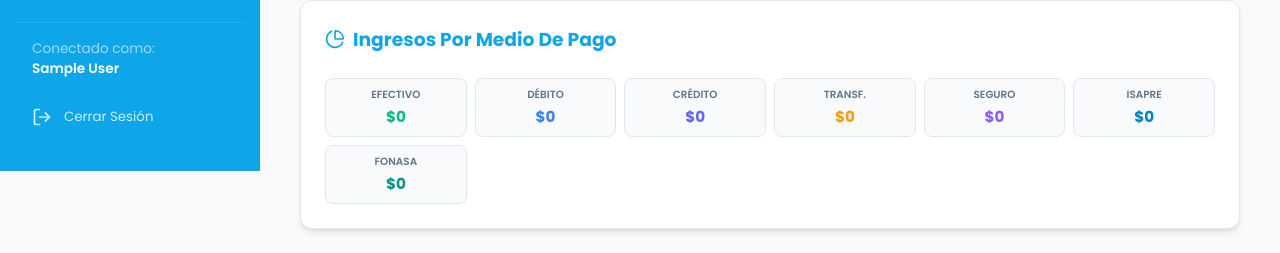
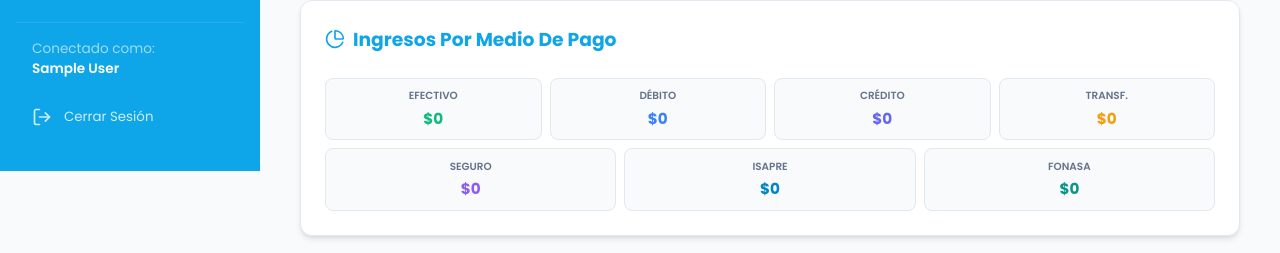
Before and after one commit to gomezericj/EOAPI, a Next.js app: page / in a window 1280 px wide. Shown: the part 629-882 px from the top of the page. Built offline with nearby package versions, Linux system fonts and the light colour scheme; no server answers; the database is empty; sample sign-in values are in the browser's storage.

Commit message:
style: organizar medios de pago en 2 filas simétricas (arriba 4, abajo 3)

```diff
--- a/app/page.js
+++ b/app/page.js
@@ -186,34 +186,41 @@ export default function Dashboard() {
             Ingresos por Medio de Pago
           </h3>
         </div>
-        <div style={{ display: 'grid', gridTemplateColumns: 'repeat(auto-fit, minmax(130px, 1fr))', gap: '0.5rem' }}>
-          <div style={{ textAlign: 'center', padding: '0.5rem', backgroundColor: '#f8fafc', borderRadius: '8px', border: '1px solid #e2e8f0' }}>
+        <div style={{ display: 'flex', flexDirection: 'column', gap: '0.5rem' }}>
+          {/* Fila Superior: Medios Directos (4 columnas) */}
+          <div style={{ display: 'grid', gridTemplateColumns: 'repeat(4, 1fr)', gap: '0.5rem' }}>
+            <div style={{ textAlign: 'center', padding: '0.6rem 0.5rem', backgroundColor: '#f8fafc', borderRadius: '8px', border: '1px solid #e2e8f0' }}>
               <p style={{ margin: 0, fontSize: '0.65rem', color: '#64748b', fontWeight: 600 }}>EFECTIVO</p>
               <h4 style={{ margin: '0.15rem 0 0', color: '#10b981', fontSize: '0.95rem' }}>${(stats.paymentMethods.efectivo || 0).toLocaleString('es-CL')}</h4>
             </div>
-          <div style={{ textAlign: 'center', padding: '0.5rem', backgroundColor: '#f8fafc', borderRadius: '8px', border: '1px solid #e2e8f0' }}>
+            <div style={{ textAlign: 'center', padding: '0.6rem 0.5rem', backgroundColor: '#f8fafc', borderRadius: '8px', border: '1px solid #e2e8f0' }}>
               <p style={{ margin: 0, fontSize: '0.65rem', color: '#64748b', fontWeight: 600 }}>DÉBITO</p>
               <h4 style={{ margin: '0.15rem 0 0', color: '#3b82f6', fontSize: '0.95rem' }}>${(stats.paymentMethods.debito || 0).toLocaleString('es-CL')}</h4>
             </div>
-          <div style={{ textAlign: 'center', padding: '0.5rem', backgroundColor: '#f8fafc', borderRadius: '8px', border: '1px solid #e2e8f0' }}>
+            <div style={{ textAlign: 'center', padding: '0.6rem 0.5rem', backgroundColor: '#f8fafc', borderRadius: '8px', border: '1px solid #e2e8f0' }}>
               <p style={{ margin: 0, fontSize: '0.65rem', color: '#64748b', fontWeight: 600 }}>CRÉDITO</p>
               <h4 style={{ margin: '0.15rem 0 0', color: '#6366f1', fontSize: '0.95rem' }}>${(stats.paymentMethods.credito || 0).toLocaleString('es-CL')}</h4>
             </div>
-          <div style={{ textAlign: 'center', padding: '0.5rem', backgroundColor: '#f8fafc', borderRadius: '8px', border: '1px solid #e2e8f0' }}>
+            <div style={{ textAlign: 'center', padding: '0.6rem 0.5rem', backgroundColor: '#f8fafc', borderRadius: '8px', border: '1px solid #e2e8f0' }}>
               <p style={{ margin: 0, fontSize: '0.65rem', color: '#64748b', fontWeight: 600 }}>TRANSF.</p>
               <h4 style={{ margin: '0.15rem 0 0', color: '#f59e0b', fontSize: '0.95rem' }}>${(stats.paymentMethods.transferencia || 0).toLocaleString('es-CL')}</h4>
             </div>
-          <div style={{ textAlign: 'center', padding: '0.5rem', backgroundColor: '#f8fafc', borderRadius: '8px', border: '1px solid #e2e8f0' }}>
+          </div>
+
+          {/* Fila Inferior: Previsión y Coberturas (3 columnas) */}
+          <div style={{ display: 'grid', gridTemplateColumns: 'repeat(3, 1fr)', gap: '0.5rem' }}>
+            <div style={{ textAlign: 'center', padding: '0.6rem 0.5rem', backgroundColor: '#f8fafc', borderRadius: '8px', border: '1px solid #e2e8f0' }}>
               <p style={{ margin: 0, fontSize: '0.65rem', color: '#64748b', fontWeight: 600 }}>SEGURO</p>
               <h4 style={{ margin: '0.15rem 0 0', color: '#8b5cf6', fontSize: '0.95rem' }}>${(stats.paymentMethods.seguro || 0).toLocaleString('es-CL')}</h4>
             </div>
-          <div style={{ textAlign: 'center', padding: '0.5rem', backgroundColor: '#f8fafc', borderRadius: '8px', border: '1px solid #e2e8f0' }}>
+            <div style={{ textAlign: 'center', padding: '0.6rem 0.5rem', backgroundColor: '#f8fafc', borderRadius: '8px', border: '1px solid #e2e8f0' }}>
               <p style={{ margin: 0, fontSize: '0.65rem', color: '#64748b', fontWeight: 600 }}>ISAPRE</p>
               <h4 style={{ margin: '0.15rem 0 0', color: '#0284c7', fontSize: '0.95rem' }}>${(stats.paymentMethods.isapre || 0).toLocaleString('es-CL')}</h4>
             </div>
-          <div style={{ textAlign: 'center', padding: '0.5rem', backgroundColor: '#f8fafc', borderRadius: '8px', border: '1px solid #e2e8f0' }}>
+            <div style={{ textAlign: 'center', padding: '0.6rem 0.5rem', backgroundColor: '#f8fafc', borderRadius: '8px', border: '1px solid #e2e8f0' }}>
               <p style={{ margin: 0, fontSize: '0.65rem', color: '#64748b', fontWeight: 600 }}>FONASA</p>
               <h4 style={{ margin: '0.15rem 0 0', color: '#0d9488', fontSize: '0.95rem' }}>${(stats.paymentMethods.fonasa || 0).toLocaleString('es-CL')}</h4>
+            </div>
           </div>
         </div>
       </div>
```
Also changed, not shown: app/finanzas/page.js (+8 -1 lines). Lines whose indentation alone changed are shown as unchanged.
